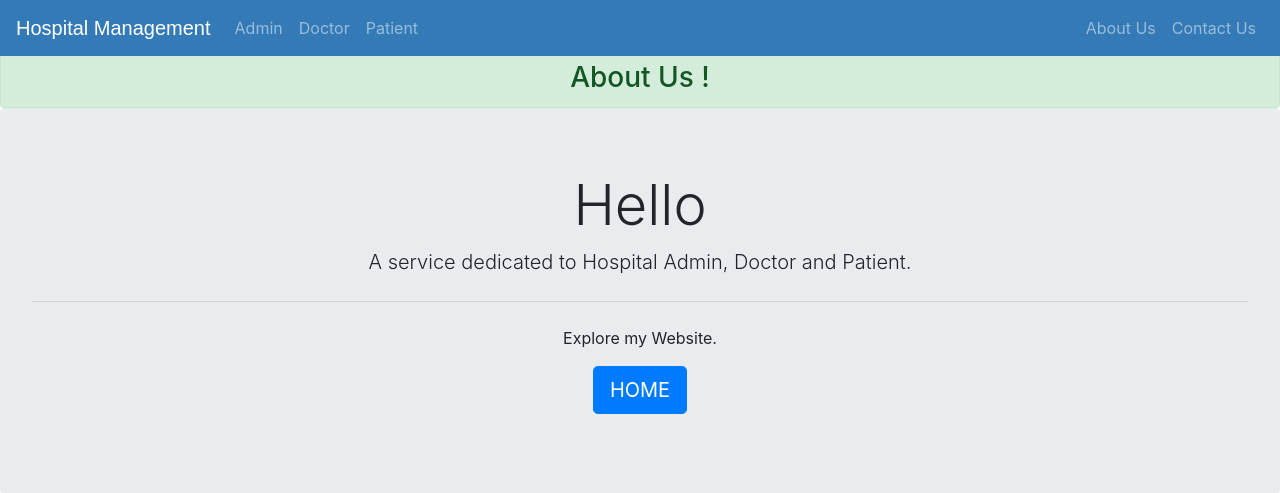
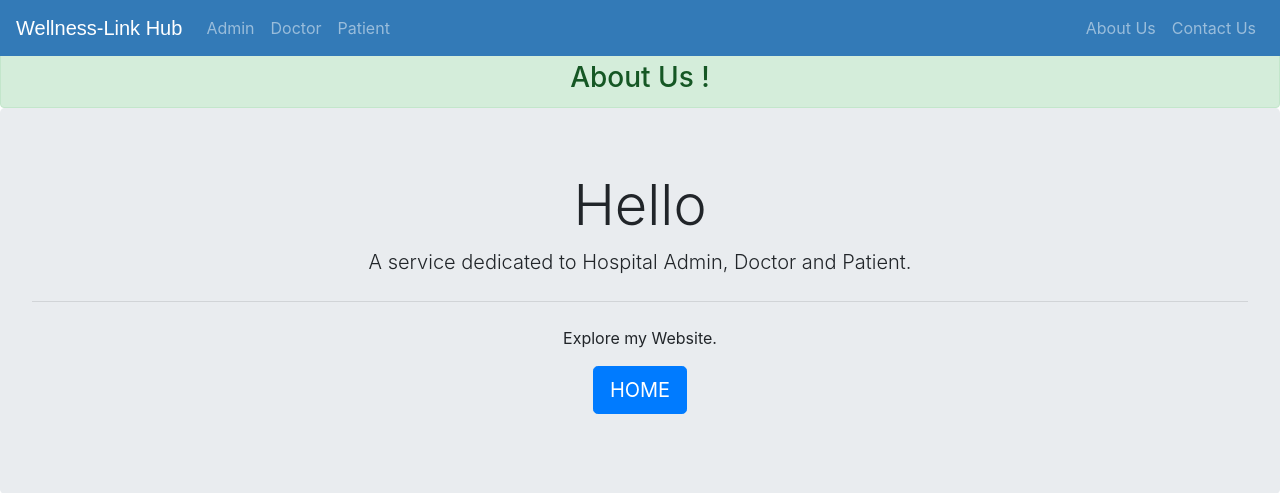
Before and after one commit to erenyeager101/Wellness_LinkHub, a Django app: page /aboutus in a window 1280 px wide. Shown: the top 493 px of the page. Run offline with Django 3.2, Linux system fonts and the light colour scheme; some libraries are stand-ins or nearby versions.

Commit message:
Update navbar.html

```diff
--- a/templates/hospital/navbar.html
+++ b/templates/hospital/navbar.html
@@ -30,7 +30,7 @@
 
   <div class="bs-example">
     <nav class="navbar navbar-expand-md navbar-dark fixed-top" style="background:#337AB7;">
-      <a href="/" class="navbar-brand">Hospital Management</a>
+      <a href="/" class="navbar-brand">Wellness-Link Hub</a>
       <button type="button" class="navbar-toggler" data-toggle="collapse" data-target="#navbarCollapse">
         <span class="navbar-toggler-icon"></span>
       </button>
```
